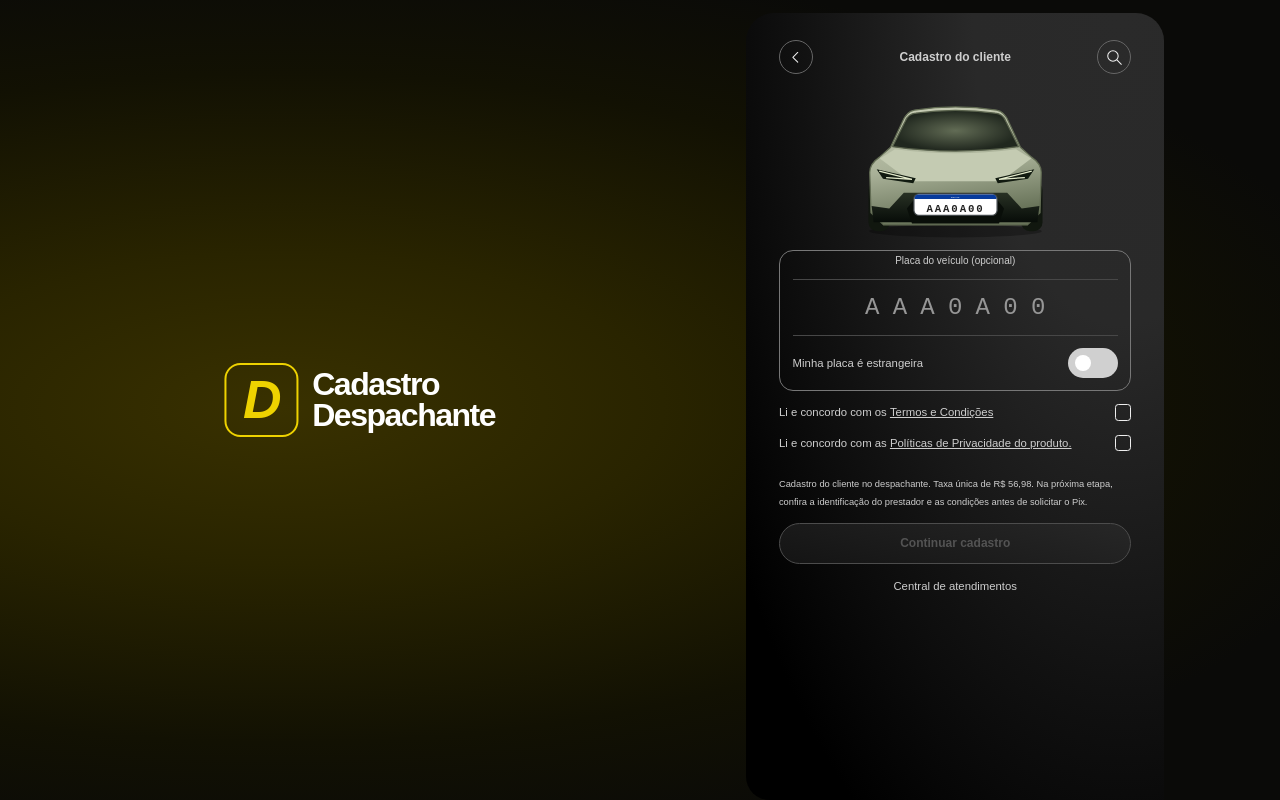
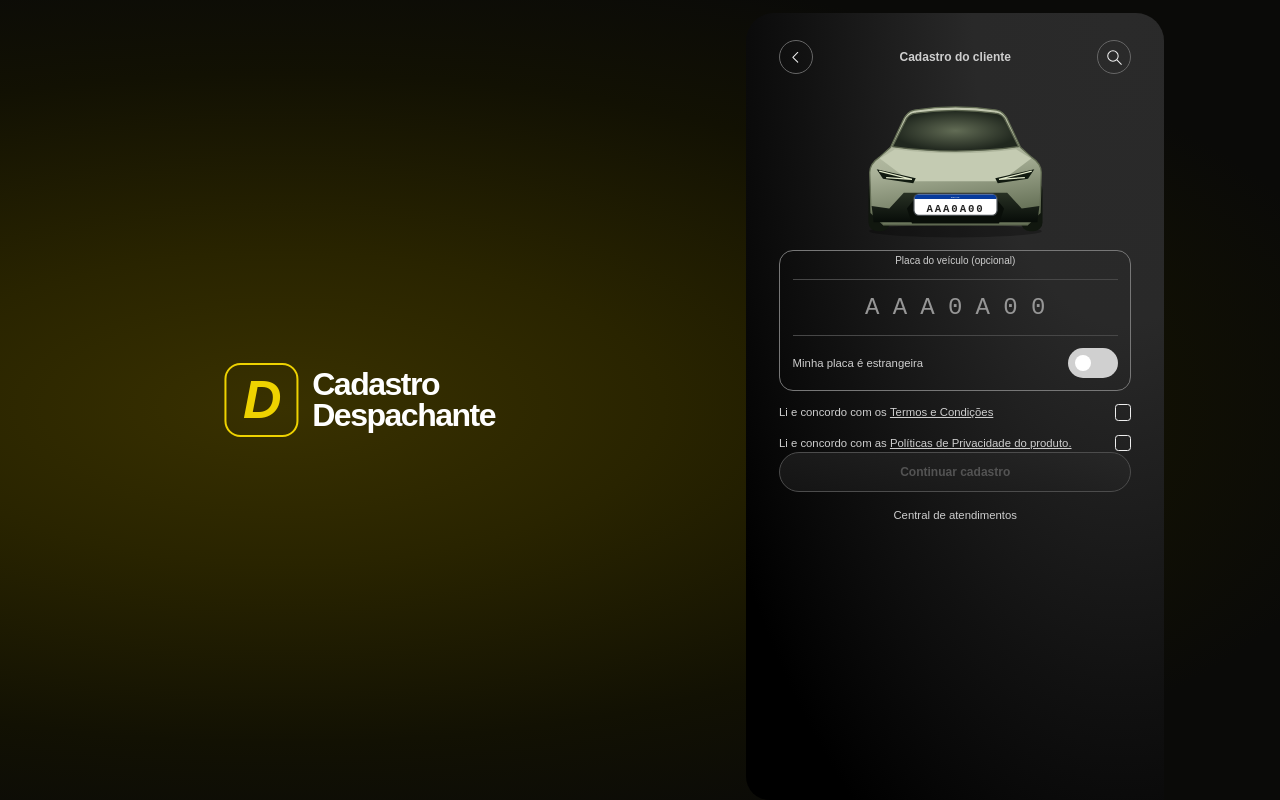
Before and after one commit to consultaportal3-ctrl/PEDAGIO-, a plain HTML site: page consulta.html in a window 1280 px wide. Drawn offline with Linux system fonts and the light colour scheme; no server answers.

Commit message:
Remove bloco de texto indicado na entrada do cadastro

```diff
--- a/consulta.html
+++ b/consulta.html
@@ -50,7 +50,6 @@
       <p id="plate-error" class="error" aria-live="polite"></p>
       <label class="agreement"><span>Li e concordo com os <button class="text-link" type="button" data-document="terms">Termos e Condições</button></span><input id="terms" type="checkbox" required></label>
       <label class="agreement"><span>Li e concordo com as <button class="text-link" type="button" data-document="privacy">Políticas de Privacidade do produto.</button></span><input id="privacy" type="checkbox" required></label>
-      <p class="service-note">Cadastro do cliente no despachante. Taxa única de R$ 56,98. Na próxima etapa, confira a identificação do prestador e as condições antes de solicitar o Pix.</p>
       <button class="submit" type="submit" disabled>Continuar cadastro</button>
       <p class="result" id="result" role="status" hidden></p>
     </form>
```
